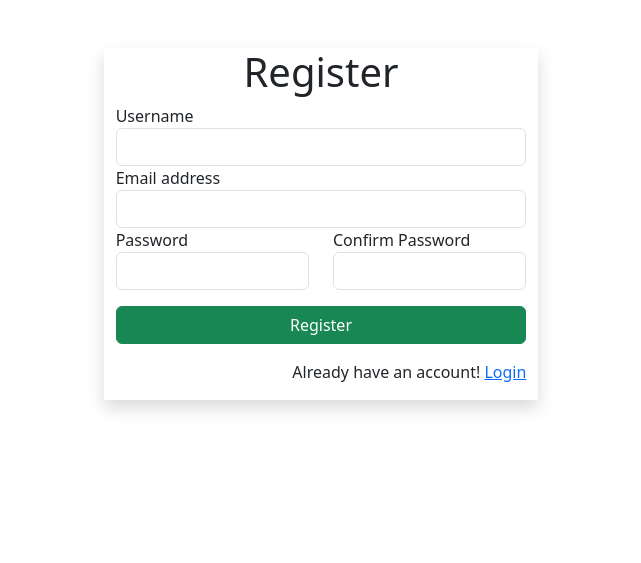
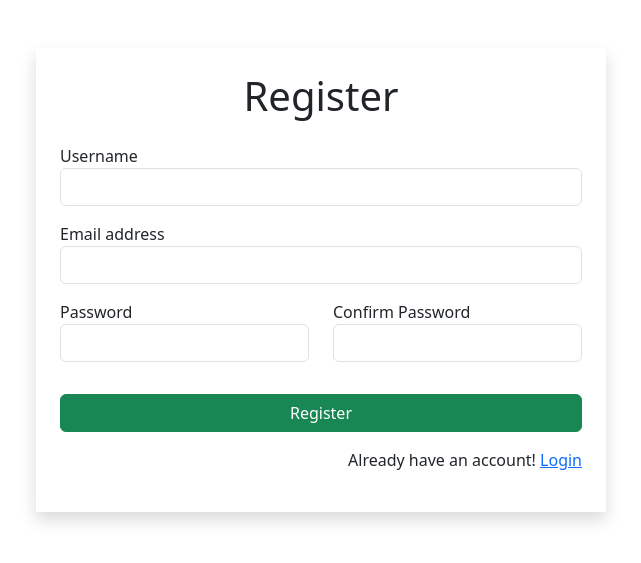
Before and after one commit to Tuttumon21/matrimony, a Django app: page /accounts/register/ in a window 1280 px wide. Shown: the part 56-619 px from the top of the page, without its empty margins (319-960 px from the left). Run offline with Django 4.2, Linux system fonts and the light colour scheme.

Commit message:
"Refactored login and register templates to improve layout and styling"

```diff
--- a/matrimony/accounts/templates/accounts/register.html
+++ b/matrimony/accounts/templates/accounts/register.html
@@ -1,27 +1,28 @@
-{% extends 'shared/base.html' %} {% block content %}
-<div class="row">
-  <div class="col-sm-4 offset-sm-4 mt-5 shadow">
-    <h1 class="text-center">Register</h1>
+{% extends 'shared/base.html' %}
+
+{% block content %}
+<div class="container mt-5">  <div class="row justify-content-center">  <div class="col-md-6 col-sm-8 col-12 shadow p-4">  <h1 class="text-center mb-4">Register</h1>
       <form method="post">
-      <div class="row">
+        {% csrf_token %}
+        <div class="mb-3">
           {% include 'components/form_field.html' with field=form.username %}
+        </div>
+        <div class="mb-3">
           {% include 'components/form_field.html' with field=form.email %}
         </div>
         <div class="row">
-        <div class="col">
-          {% include 'components/form_field.html' with field=form.password %}
+          <div class="col-md-6 col-sm-12 mb-3">  {% include 'components/form_field.html' with field=form.password %}
           </div>
-        <div class="col">
+          <div class="col-md-6 col-sm-12 mb-3">
             {% include 'components/form_field.html' with field=form.confirm_password %}
           </div>
         </div>
         <div class="d-grid">
-        {% csrf_token %}
-
           <button type="submit" class="btn btn-success my-3">Register</button>
           <p class="text-end">Already have an account! <a href="{% url 'accounts:login' %}">Login</a></p>
         </div>
       </form>
     </div>
   </div>
+</div>
 {% endblock content %}
```
Also changed, not shown: matrimony/accounts/templates/accounts/login.html (+12 -4 lines). Lines whose indentation alone changed are shown as unchanged.
